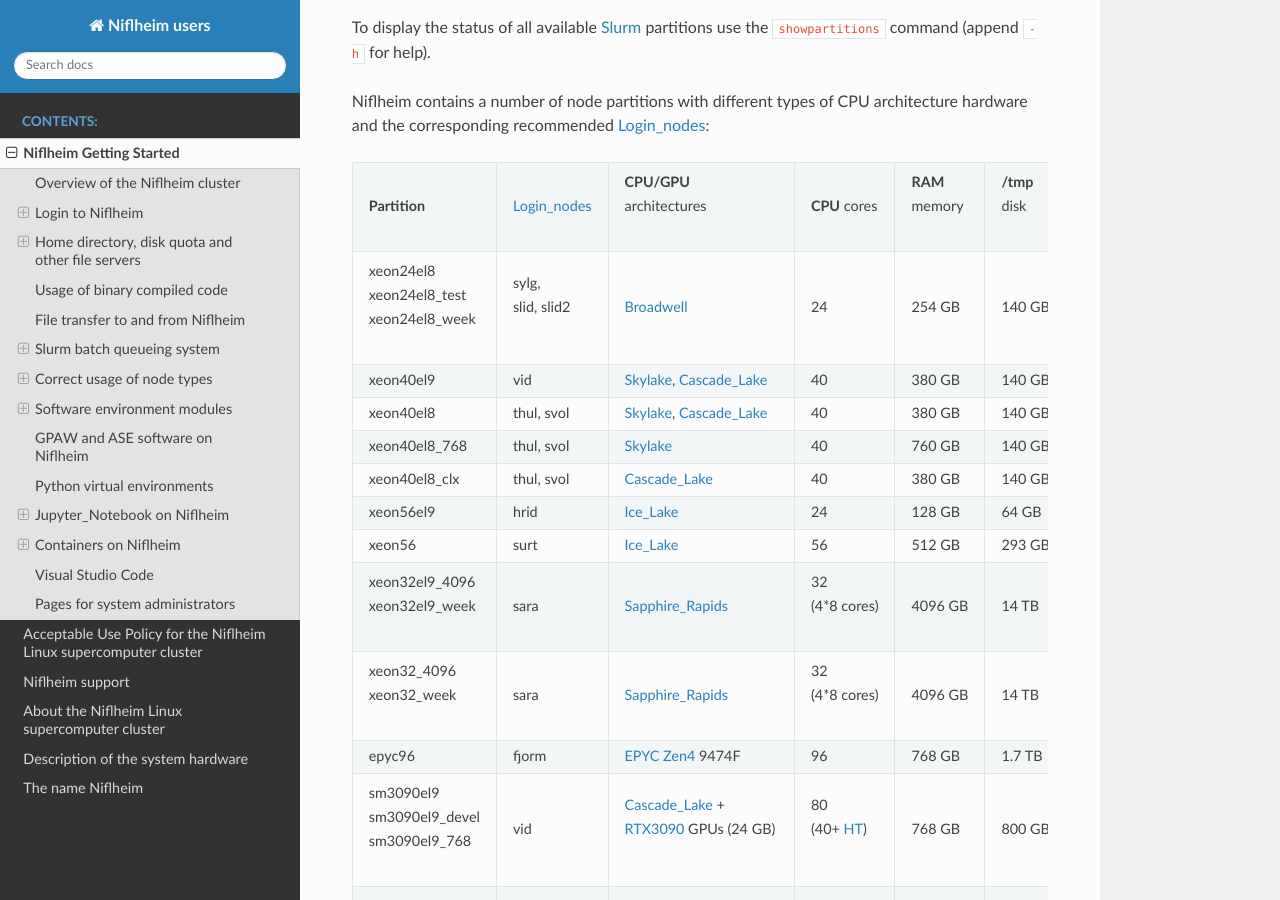
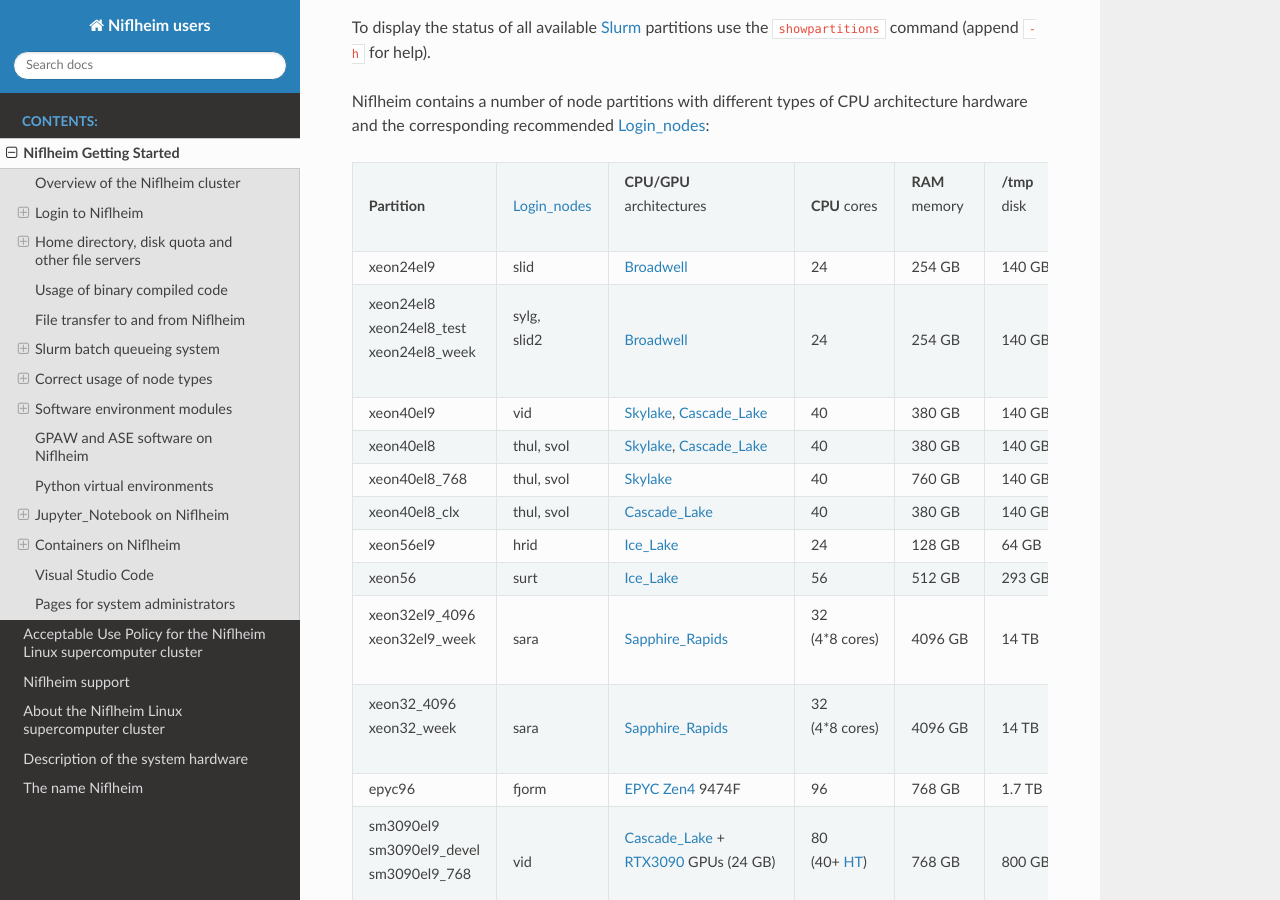
Before and after one commit to OleHolmNielsen/Niflheim_users, a Sphinx documentation site: the page built from docs/Niflheim_Getting_Started.rst, in a window 1280 px wide and 900 px high, scrolled down 6390 px. Built offline with Sphinx 7.4.7 and the Read the Docs theme 3.1.0, drawn with Linux system fonts in a browser that asks for light colours.

```diff
--- a/docs/Niflheim_Getting_Started.rst
+++ b/docs/Niflheim_Getting_Started.rst
@@ -347,11 +347,17 @@ Niflheim contains a number of node partitions with different types of CPU archit
       | memory
     - | **/tmp**
       | disk
+  * - xeon24el9
+    - slid
+    - Broadwell_
+    - 24
+    - 254 GB
+    - 140 GB
   * - | xeon24el8
       | xeon24el8_test
       | xeon24el8_week
     - | sylg,
-      | slid, slid2
+      | slid2
     - Broadwell_
     - 24
     - 254 GB
```
